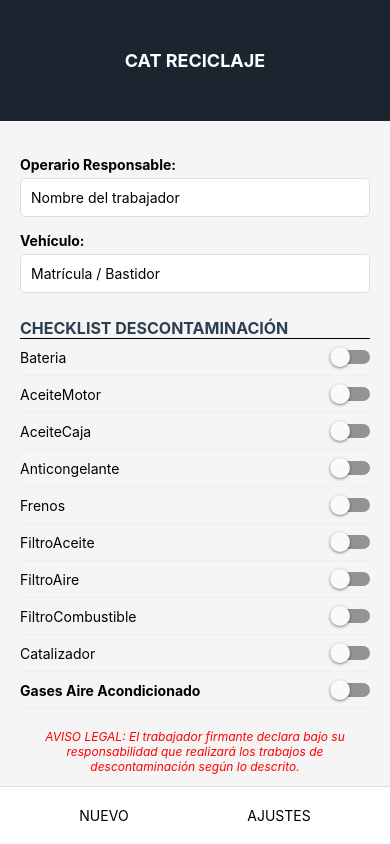
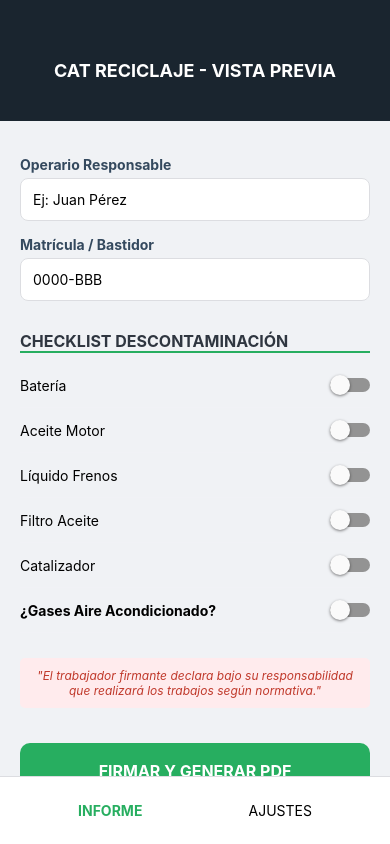
Before and after one commit to gmolinazafra/reciclaje-cat, a React Native app: screen / in a window 390 px wide. Built offline with nearby package versions, Linux system fonts and the light colour scheme.

Commit message:
Update App.js

```diff
--- a/App.js
+++ b/App.js
@@ -1,119 +1,103 @@
-import React, { useState, useEffect } from 'react';
-import { StyleSheet, Text, View, ScrollView, Switch, TextInput, TouchableOpacity, Alert } from 'react-native';
-import AsyncStorage from '@react-native-async-storage/async-storage';
-import Signature from 'react-native-signature-canvas';
+import React, { useState } from 'react';
+import { StyleSheet, Text, View, ScrollView, TextInput, Switch, TouchableOpacity, Alert } from 'react-native';
 
 export default function App() {
   const [tab, setTab] = useState('home');
-  const [trabajadores, setTrabajadores] = useState([]);
-  const [marcas, setMarcas] = useState(['SEAT', 'RENAULT', 'FORD']);
-  const [modelos, setModelos] = useState({'SEAT': ['IBIZA', 'LEON'], 'RENAULT': ['CLIO']});
+  const [form, setForm] = useState({ trabajador: '', matricula: '', marca: '', modelo: '', gas: false, gramos: '' });
 
-  // Datos del CAT
-  const [cat, setCat] = useState({ nombre: '', nima: '', cif: '' });
-
-  // Formulario actual
-  const [form, setForm] = useState({
-    trabajador: '', marca: '', modelo: '', matricula: '',
-    gasSi: false, gramos: '', airbag: 'Retirada'
-  });
-
-  const [items, setItems] = useState({
-    Bateria: false, AceiteMotor: false, AceiteCaja: false,
-    Anticongelante: false, Frenos: false, FiltroAceite: false,
-    FiltroAire: false, FiltroCombustible: false, Catalizador: false
-  });
-
-  useEffect(() => { cargarPersistencia(); }, []);
-
-  const cargarPersistencia = async () => {
-    const t = await AsyncStorage.getItem('traba');
-    const c = await AsyncStorage.getItem('cat');
-    if (t) setTrabajadores(JSON.parse(t));
-    if (c) setCat(JSON.parse(c));
-  };
-
-  const guardarAjustes = async () => {
-    await AsyncStorage.setItem('traba', JSON.stringify(trabajadores));
-    await AsyncStorage.setItem('cat', JSON.stringify(cat));
-    Alert.alert("Guardado", "Datos almacenados en el teléfono");
-  };
+  // Lista simplificada de tus marcas (luego cargaremos el CSV completo)
+  const marcas = ["SEAT", "RENAULT", "PEUGEOT", "FORD", "CITROEN"];
 
   return (
     <View style={styles.container}>
-      <View style={styles.nav}>
-        <Text style={styles.headerTitle}>CAT RECICLAJE</Text>
+      {/* Cabecera */}
+      <View style={styles.header}>
+        <Text style={styles.headerText}>CAT RECICLAJE - VISTA PREVIA</Text>
       </View>
 
       <ScrollView style={styles.content}>
         {tab === 'home' ? (
           <View>
-            <Text style={styles.label}>Operario Responsable:</Text>
-            <TextInput placeholder="Nombre del trabajador" style={styles.input} onChangeText={v => setForm({...form, trabajador: v})} />
+            <Text style={styles.label}>Operario Responsable</Text>
+            <TextInput
+              style={styles.input}
+              placeholder="Ej: Juan Pérez"
+              onChangeText={(v) => setForm({...form, trabajador: v})}
+            />
 
-            <Text style={styles.label}>Vehículo:</Text>
-            <TextInput placeholder="Matrícula / Bastidor" style={styles.input} onChangeText={v => setForm({...form, matricula: v})} />
+            <Text style={styles.label}>Matrícula / Bastidor</Text>
+            <TextInput
+              style={styles.input}
+              placeholder="0000-BBB"
+              onChangeText={(v) => setForm({...form, matricula: v})}
+            />
 
             <Text style={styles.section}>CHECKLIST DESCONTAMINACIÓN</Text>
-            {Object.keys(items).map(k => (
-              <View key={k} style={styles.switchRow}>
-                <Text>{k}</Text>
-                <Switch value={items[k]} onValueChange={() => setItems({...items, [k]: !items[k]})} />
+            {["Batería", "Aceite Motor", "Líquido Frenos", "Filtro Aceite", "Catalizador"].map(item => (
+              <View key={item} style={styles.row}>
+                <Text>{item}</Text>
+                <Switch
+                  value={form[item]}
+                  onValueChange={(v) => setForm({...form, [item]: v})}
+                />
               </View>
             ))}
 
-            <View style={styles.switchRow}>
-              <Text style={{fontWeight: 'bold'}}>Gases Aire Acondicionado</Text>
-              <Switch value={form.gasSi} onValueChange={v => setForm({...form, gasSi: v})} />
+            <View style={styles.row}>
+              <Text style={{fontWeight: 'bold'}}>¿Gases Aire Acondicionado?</Text>
+              <Switch value={form.gas} onValueChange={(v) => setForm({...form, gas: v})} />
             </View>
-            {form.gasSi && <TextInput placeholder="Gramos de gas" keyboardType="numeric" style={styles.input} onChangeText={v => setForm({...form, gramos: v})} />}
 
-            <Text style={styles.warning}>
-              AVISO LEGAL: El trabajador firmante declara bajo su responsabilidad que realizará los trabajos de descontaminación según lo descrito.
+            {form.gas && (
+              <TextInput
+                style={styles.input}
+                placeholder="Gramos de gas"
+                keyboardType="numeric"
+                onChangeText={(v) => setForm({...form, gramos: v})}
+              />
+            )}
+
+            <Text style={styles.legal}>
+              "El trabajador firmante declara bajo su responsabilidad que realizará los trabajos según normativa."
             </Text>
 
-            <TouchableOpacity style={styles.btn} onPress={() => setTab('firma')}>
-              <Text style={styles.btnText}>PROCEDER A FIRMAR</Text>
+            <TouchableOpacity style={styles.button} onPress={() => alert("Simulación de Firma y Envío")}>
+              <Text style={styles.buttonText}>FIRMAR Y GENERAR PDF</Text>
             </TouchableOpacity>
-          </View>
-        ) : tab === 'firma' ? (
-          <View style={{height: 500}}>
-            <Text style={styles.label}>Firma de {form.trabajador || 'operario'}:</Text>
-            <Signature onOK={(img) => Alert.alert("PDF Generado", "Enviando a Drive/WhatsApp...")} descriptionText="Firme aquí" clearText="Borrar" confirmText="Finalizar" />
-            <Button title="Volver" onPress={() => setTab('home')} />
           </View>
         ) : (
           <View>
-            <Text style={styles.section}>DATOS DEL CAT</Text>
-            <TextInput placeholder="Nombre Empresa" style={styles.input} value={cat.nombre} onChangeText={v => setCat({...cat, nombre: v})} />
-            <TextInput placeholder="NIMA / NIRI" style={styles.input} value={cat.nima} onChangeText={v => setCat({...cat, nima: v})} />
-            <TouchableOpacity style={styles.btnSave} onPress={guardarAjustes}>
-              <Text style={styles.btnText}>GUARDAR CONFIGURACIÓN</Text>
+            <Text style={styles.section}>CONFIGURACIÓN DEL CENTRO</Text>
+            <TextInput style={styles.input} placeholder="Nombre del CAT" />
+            <TextInput style={styles.input} placeholder="NIMA / NIRI" />
+            <TouchableOpacity style={[styles.button, {backgroundColor: '#34495e'}]}>
+              <Text style={styles.buttonText}>GUARDAR AJUSTES</Text>
             </TouchableOpacity>
           </View>
         )}
       </ScrollView>
 
-      <View style={styles.tabBar}>
-        <TouchableOpacity onPress={() => setTab('home')}><Text>NUEVO</Text></TouchableOpacity>
-        <TouchableOpacity onPress={() => setTab('config')}><Text>AJUSTES</Text></TouchableOpacity>
+      {/* Menú Inferior */}
+      <View style={styles.footer}>
+        <TouchableOpacity onPress={() => setTab('home')}><Text style={tab === 'home' ? styles.activeTab : null}>INFORME</Text></TouchableOpacity>
+        <TouchableOpacity onPress={() => setTab('config')}><Text style={tab === 'config' ? styles.activeTab : null}>AJUSTES</Text></TouchableOpacity>
       </View>
     </View>
   );
 }
 
 const styles = StyleSheet.create({
-  container: { flex: 1, backgroundColor: '#f5f5f5' },
-  nav: { padding: 50, backgroundColor: '#1a252f', alignItems: 'center' },
-  headerTitle: { color: 'white', fontWeight: 'bold', fontSize: 18 },
+  container: { flex: 1, backgroundColor: '#f0f2f5' },
+  header: { padding: 40, backgroundColor: '#1a252f', alignItems: 'center', paddingTop: 60 },
+  headerText: { color: 'white', fontWeight: 'bold', fontSize: 18 },
   content: { padding: 20 },
-  label: { fontSize: 14, fontWeight: 'bold', marginTop: 15 },
-  input: { backgroundColor: 'white', padding: 10, borderRadius: 5, marginTop: 5, borderWidth: 1, borderColor: '#ddd' },
-  section: { fontWeight: 'bold', fontSize: 16, marginTop: 25, color: '#2c3e50', borderBottomWidth: 1 },
-  switchRow: { flexDirection: 'row', justifyContent: 'space-between', alignItems: 'center', paddingVertical: 8, borderBottomWidth: 0.5, borderColor: '#eee' },
-  warning: { color: 'red', fontSize: 12, fontStyle: 'italic', marginVertical: 20, textAlign: 'center' },
-  btn: { backgroundColor: '#27ae60', padding: 15, borderRadius: 5, alignItems: 'center' },
-  btnSave: { backgroundColor: '#2980b9', padding: 15, borderRadius: 5, alignItems: 'center', marginTop: 20 },
-  btnText: { color: 'white', fontWeight: 'bold' },
-  tabBar: { flexDirection: 'row', justifyContent: 'space-around', padding: 20, backgroundColor: 'white', borderTopWidth: 1, borderColor: '#ddd' }
+  label: { fontSize: 14, fontWeight: 'bold', marginTop: 15, color: '#34495e' },
+  input: { backgroundColor: 'white', padding: 12, borderRadius: 8, marginTop: 5, borderWidth: 1, borderColor: '#dcdde1' },
+  section: { fontWeight: 'bold', fontSize: 16, marginTop: 30, marginBottom: 10, color: '#2f3640', borderBottomWidth: 2, borderBottomColor: '#27ae60' },
+  row: { flexDirection: 'row', justifyContent: 'space-between', alignItems: 'center', paddingVertical: 12, borderBottomWidth: 1, borderBottomColor: '#f1f2f6' },
+  legal: { color: '#c0392b', fontSize: 12, fontStyle: 'italic', marginVertical: 25, textAlign: 'center', padding: 10, backgroundColor: '#ffebed', borderRadius: 5 },
+  button: { backgroundColor: '#27ae60', padding: 18, borderRadius: 10, alignItems: 'center', marginTop: 10 },
+  buttonText: { color: 'white', fontWeight: 'bold', fontSize: 16 },
+  footer: { flexDirection: 'row', justifyContent: 'space-around', padding: 25, backgroundColor: 'white', borderTopWidth: 1, borderColor: '#dcdde1' },
+  activeTab: { color: '#27ae60', fontWeight: 'bold' }
 });
```
